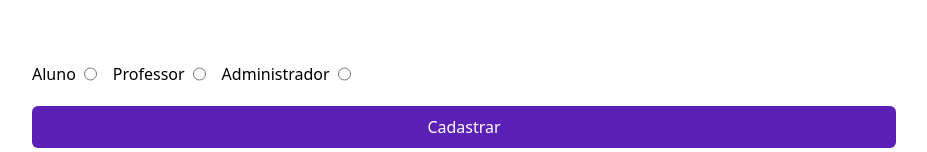
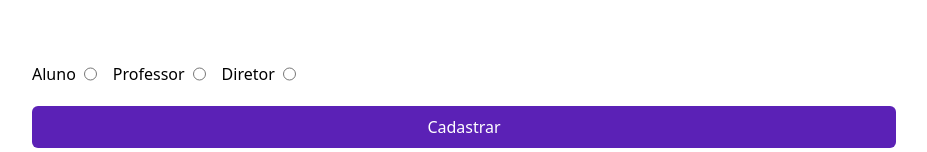
Before and after one commit to smViana19/logus-app-react, a React (Vite) app in the folder client/: page /registro in a window 1280 px wide. Shown: the part 470-622 px from the top of the page, without its empty margins (176-1103 px from the left). Built offline with nearby package versions, Linux system fonts and the light colour scheme.

Commit message:
adicionando roles nos campos

```diff
--- a/client/services/axios.js
+++ b/client/services/axios.js
@@ -1,5 +1,5 @@
 import axios from 'axios';
 
 export default axios.create({
-    baseURL: 'http://localhost:5173', //coloque sua URL AQUI
+    baseURL: 'http://localhost:3000', //coloque sua URL AQUI
 });
--- /dev/null
+++ b/client/src/components/UserSelectorRole.jsx
@@ -0,0 +1,49 @@
+import React, { useState } from "react";
+
+const UserRoleSelector = ({ role, setRole }) => {
+    const handleRoleChange = (event) => {
+        setRole(event.target.value);
+    };
+
+    return (
+        <div className="flex">
+            <div className="flex mr-4">
+                <label htmlFor="aluno" className="mr-2">Aluno</label>
+                <input
+                    type="radio"
+                    name="tipo"
+                    id="aluno"
+                    value="aluno"
+                    checked={role === 'aluno'}
+                    onChange={handleRoleChange}
+                />
+            </div>
+
+            <div className="flex mr-4">
+                <label htmlFor="professor" className="mr-2">Professor</label>
+                <input
+                    type="radio"
+                    name="tipo"
+                    id="professor"
+                    value="professor"
+                    checked={role === 'professor'}
+                    onChange={handleRoleChange}
+                />
+            </div>
+
+            <div className="flex">
+                <label htmlFor="diretor" className="mr-2">Diretor</label>
+                <input
+                    type="radio"
+                    name="tipo"
+                    id="diretor"
+                    value="diretor"
+                    checked={role === 'diretor'}
+                    onChange={handleRoleChange}
+                />
+            </div>
+        </div>
+    );
+};
+
+export default UserRoleSelector;
--- a/client/src/pages/Auth/Registro/Registro.jsx
+++ b/client/src/pages/Auth/Registro/Registro.jsx
@@ -1,4 +1,4 @@
-import React, { useEffect, useState } from "react";
+import React, { useState } from "react";
 import { toast, ToastContainer } from 'react-toastify';
 import isEmail from "validator/lib/isEmail";
 import { get } from "lodash";
@@ -12,7 +12,8 @@ import { Link } from "react-router-dom";
 
 import axios from "../../../../services/axios";
 import { useNavigate } from "react-router-dom";
-import Checkbox from "../../../components/Checkbox";
+import UserRoleSelector from "../../../components/UserSelectorRole";
+
 
 
 export default function Registro() {
@@ -24,6 +25,7 @@ export default function Registro() {
     const [email, setEmail] = useState('');
     const [password, setPassword] = useState('');
     const [confirmPassword, setConfirmPassword] = useState('');
+    const [role, setRole] = useState('');
     const navigate = useNavigate();
 
     // useEffect(() => {
@@ -56,6 +58,7 @@ export default function Registro() {
                 nome,
                 password,
                 email,
+                role,
             })
             toast.success('Registrado com sucesso!');
             navigate('/login');
@@ -125,25 +128,7 @@ export default function Registro() {
                         />
                     </div>
                 </div>
-
-                <div class="flex">
-                    <div class="flex mr-4">
-                        <label for="aluno" className="mr-2">Aluno</label>
-                        <input type="radio" name="tipo" id="aluno" />
-                    </div>
-
-                    <div class="flex mr-4">
-                        <label for="professor" className="mr-2">Professor</label>
-                        <input type="radio" name="tipo" id="professor" />
-                    </div>
-
-                    <div class="flex">
-                        <label for="administrador" className="mr-2">Administrador</label>
-                        <input type="radio" name="tipo" id="administrador" />
-                    </div>
-                </div>
-
-
+                <UserRoleSelector role={role} setRole={setRole} />
                 <div className="flex items-center justify-center mt-5">
                     <BtnPrincipal type='submit'>
                         Cadastrar
```
Also changed, not shown: client/src/components/Inputs/InputPurple.jsx (+3 -7 lines), client/src/store/modules/auth/reducer.js (+4 -8 lines).
